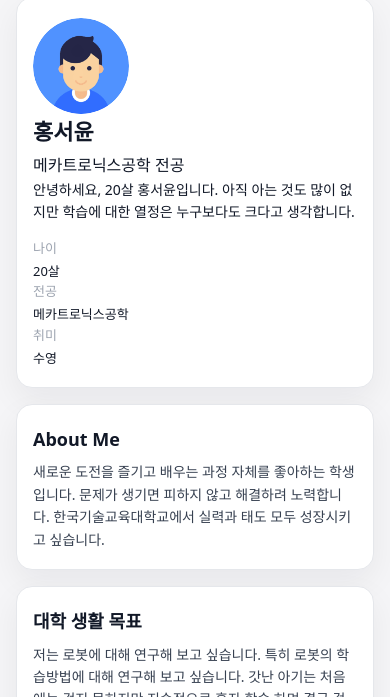
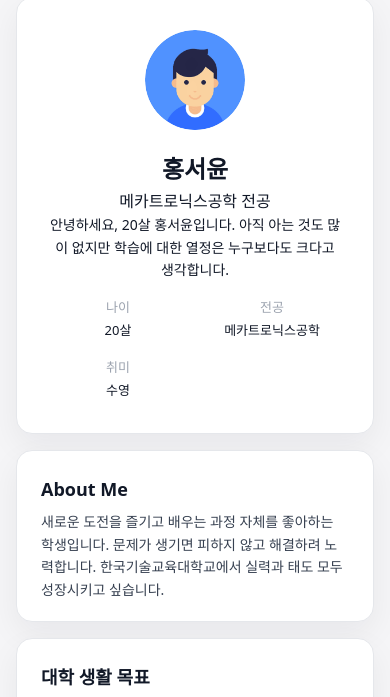
Before and after one commit to andyhong2007-design/andyhong2007.github.io, a plain HTML site: page index.html in a window 390 px wide. Shown: the part 106-803 px from the top of the page. Drawn offline with Linux system fonts and the light colour scheme.

Commit message:
Update style.css

```diff
--- a/style.css
+++ b/style.css
@@ -44,18 +44,31 @@ body {
     border: 1px solid #e5e7eb;
 }
 
-.porfile-card {
+.profile-card {
+    background-color: #ffffff;
+    border-radius: 16px;
+    padding: 32px; /* 패딩을 조금 더 여유있게 조정 */
+    margin-bottom: 16px;
+    box-shadow: 0 12px 32px rgba(15, 23, 42, 0.06);
+    border: 1px solid #e5e7eb;
+
+    /* 핵심 수정 사항: flex 설정 */
     display: flex;
-    gap: 20px;
-    align-items: flex-start;
+    flex-direction: row; /* 가로로 배치 */
+    align-items: flex-start; /* 위쪽 라인 맞춤 */
+    gap: 32px; /* 아바타와 텍스트 사이 간격 */
 }
 
-.avatar{
-    width: 96px;
-    height: 96px;
-    flex-shrink: 0;
+.profile-left {
+    flex-shrink: 0; /* 아바타 영역이 좁아지지 않게 고정 */
+}
+
+.avatar {
+    width: 100px;
+    height: 100px;
     border-radius: 50%;
     overflow: hidden;
+    background-color: #f3f4f6; /* 이미지가 없을 때를 대비한 배경색 */
 }
 
 .avatar img {
@@ -63,12 +76,18 @@ body {
     height: 100%;
     object-fit: cover;
     display: block;
-
 }
 
-.profile-right h2 {
-    font-size: 22px;
-    margin-bottom: 4px;
+.profile-right {
+    flex: 1; /* 남은 공간을 텍스트가 다 차지하도록 설정 */
+}
+
+/* 나이, 전공 정보 그리드 정렬 */
+.info-grid {
+    display: grid;
+    grid-template-columns: repeat(auto-fill, minmax(100px, 1fr));
+    gap: 16px;
+    margin-top: 16px;
 }
 
 .profile-summary{
@@ -126,16 +145,13 @@ body {
 
 @media (max-width: 640px) {
     .profile-card {
-        grid-template-columns: 1fr;
-        text-align: left;
+        flex-direction: column;
+        align-items: center; /* 모바일에선 중앙 정렬 */
+        text-align: center;
+        gap: 20px;
     }
 
-    .profile-card {
-        padding: 20px 16px 18px;
+    .info-grid {
+        justify-content: center;
     }
-
-    .section-card {
-        padding: 20px 16px 18px;
-    }
-
 }
```
